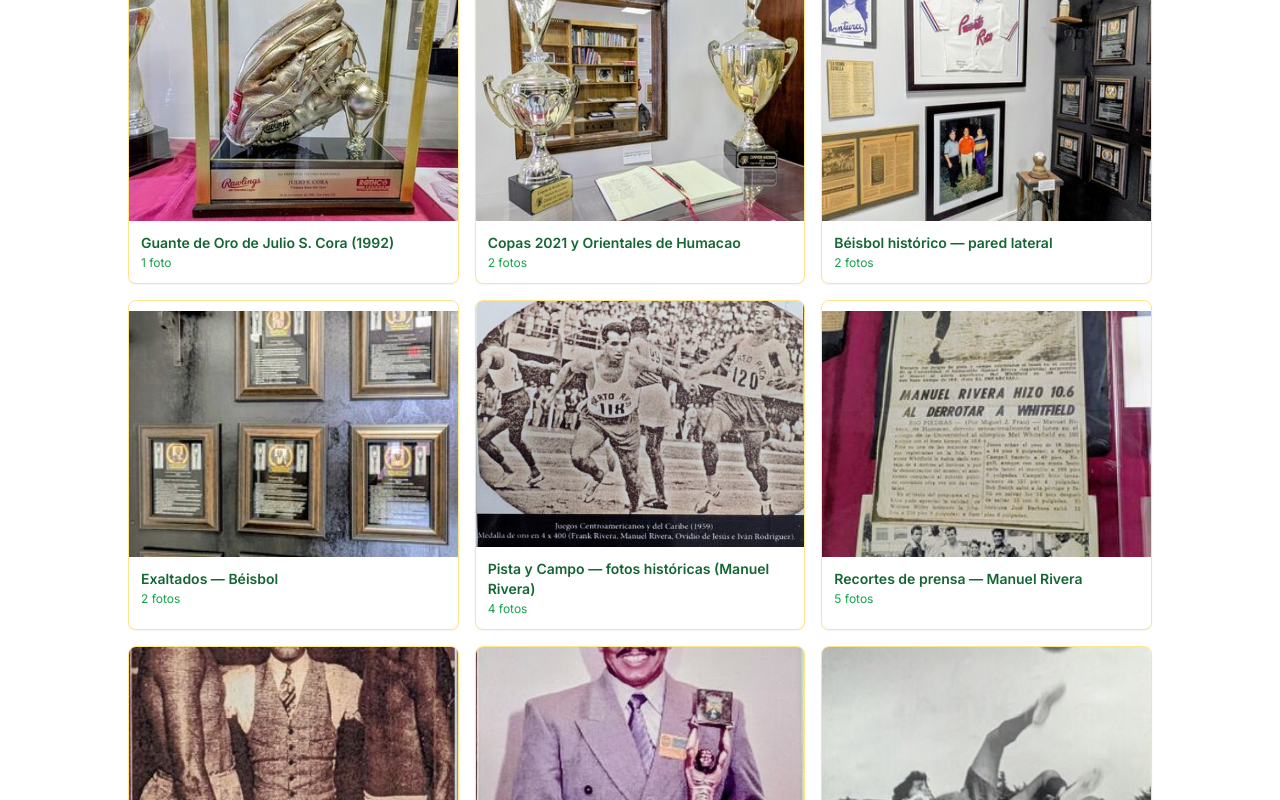
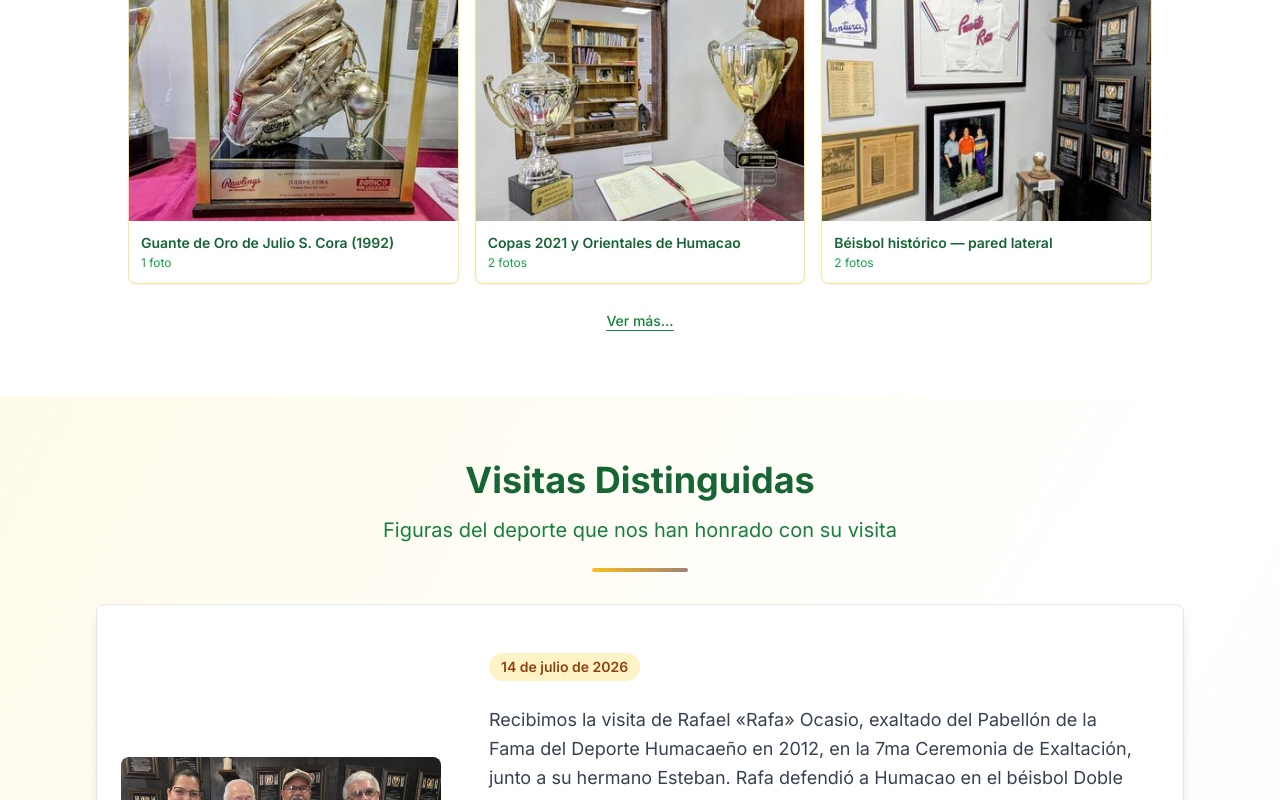
Before and after one commit to temiban013/pabellon-fama, a Next.js app: page /museo in a window 1280 px wide. Shown: the part 4061-4861 px from the top of the page. Built offline with nearby package versions, Linux system fonts and the light colour scheme; no server answers.

Commit message:
feat: se incluye "Ver más" en las secciones del museo

```diff
--- a/src/components/museo/TourFallback.tsx
+++ b/src/components/museo/TourFallback.tsx
@@ -1,5 +1,6 @@
 "use client";
 
+import { useState } from "react";
 import Image from "next/image";
 import { panorama, type TourHotspot } from "@/lib/museo-tour";
 
@@ -10,13 +11,26 @@ interface TourFallbackProps {
   notice?: string;
   /** Mostrar el póster panorámico (true en modo alterno; false como índice de áreas). */
   showPoster?: boolean;
+  /** Colapsar la cuadrícula a dos filas (4 áreas en móvil, 6 en escritorio) con «Ver más…». */
+  collapsible?: boolean;
 }
 
 /**
  * Alternativa sin 360°: muestra un póster panorámico y tarjetas por área de exhibición.
  * Se usa cuando el navegador no soporta WebGL y como cuadrícula de áreas del recorrido.
  */
-export function TourFallback({ hotspots, onSelectHotspot, notice, showPoster = true }: TourFallbackProps) {
+export function TourFallback({
+  hotspots,
+  onSelectHotspot,
+  notice,
+  showPoster = true,
+  collapsible = false,
+}: TourFallbackProps) {
+  const [expanded, setExpanded] = useState(false);
+  const collapsed = collapsible && !expanded;
+  // Dos filas exactas por breakpoint: la cuadrícula es de 2 columnas en móvil y 3 desde sm.
+  const rowLimitClass = (i: number) =>
+    !collapsed || i < 4 ? "" : i < 6 ? " hidden sm:block" : " hidden";
   return (
     <div>
       {/* Póster panorámico */}
@@ -43,12 +57,12 @@ export function TourFallback({ hotspots, onSelectHotspot, notice, showPoster = t
 
       {/* Tarjetas por área */}
       <div className="mt-8 grid grid-cols-2 gap-4 sm:grid-cols-3 lg:grid-cols-3">
-        {hotspots.map((h) => (
+        {hotspots.map((h, i) => (
           <button
             key={h.id}
             type="button"
             onClick={() => onSelectHotspot(h)}
-            className="group overflow-hidden rounded-lg border border-pabellon-gold-200 bg-white text-left shadow-sm transition-all hover:border-pabellon-gold-400 hover:shadow-lg focus:outline-none focus-visible:ring-2 focus-visible:ring-pabellon-gold-400"
+            className={`group overflow-hidden rounded-lg border border-pabellon-gold-200 bg-white text-left shadow-sm transition-all hover:border-pabellon-gold-400 hover:shadow-lg focus:outline-none focus-visible:ring-2 focus-visible:ring-pabellon-gold-400${rowLimitClass(i)}`}
             aria-label={`Ver fotos: ${h.label} (${h.photos.length})`}
           >
             <span className="relative block aspect-[4/3] w-full overflow-hidden">
@@ -69,6 +83,19 @@ export function TourFallback({ hotspots, onSelectHotspot, notice, showPoster = t
           </button>
         ))}
       </div>
+
+      {collapsible && hotspots.length > 4 && (
+        <div className="mt-6 text-center">
+          <button
+            type="button"
+            onClick={() => setExpanded((v) => !v)}
+            aria-expanded={expanded}
+            className="rounded text-sm font-medium text-pabellon-green-700 underline underline-offset-4 transition-colors hover:text-pabellon-green-900 focus:outline-none focus-visible:ring-2 focus-visible:ring-pabellon-gold-400"
+          >
+            {expanded ? "Ver menos" : "Ver más…"}
+          </button>
+        </div>
+      )}
     </div>
   );
 }
--- a/src/components/museo/VirtualTour.tsx
+++ b/src/components/museo/VirtualTour.tsx
@@ -137,7 +137,7 @@ export function VirtualTour() {
             🖼️ Ver galería completa (62 fotos)
           </button>
         </div>
-        <TourFallback hotspots={hotspots} onSelectHotspot={openHotspot} showPoster={false} />
+        <TourFallback hotspots={hotspots} onSelectHotspot={openHotspot} showPoster={false} collapsible />
       </div>
 
       {lightbox &&
```
